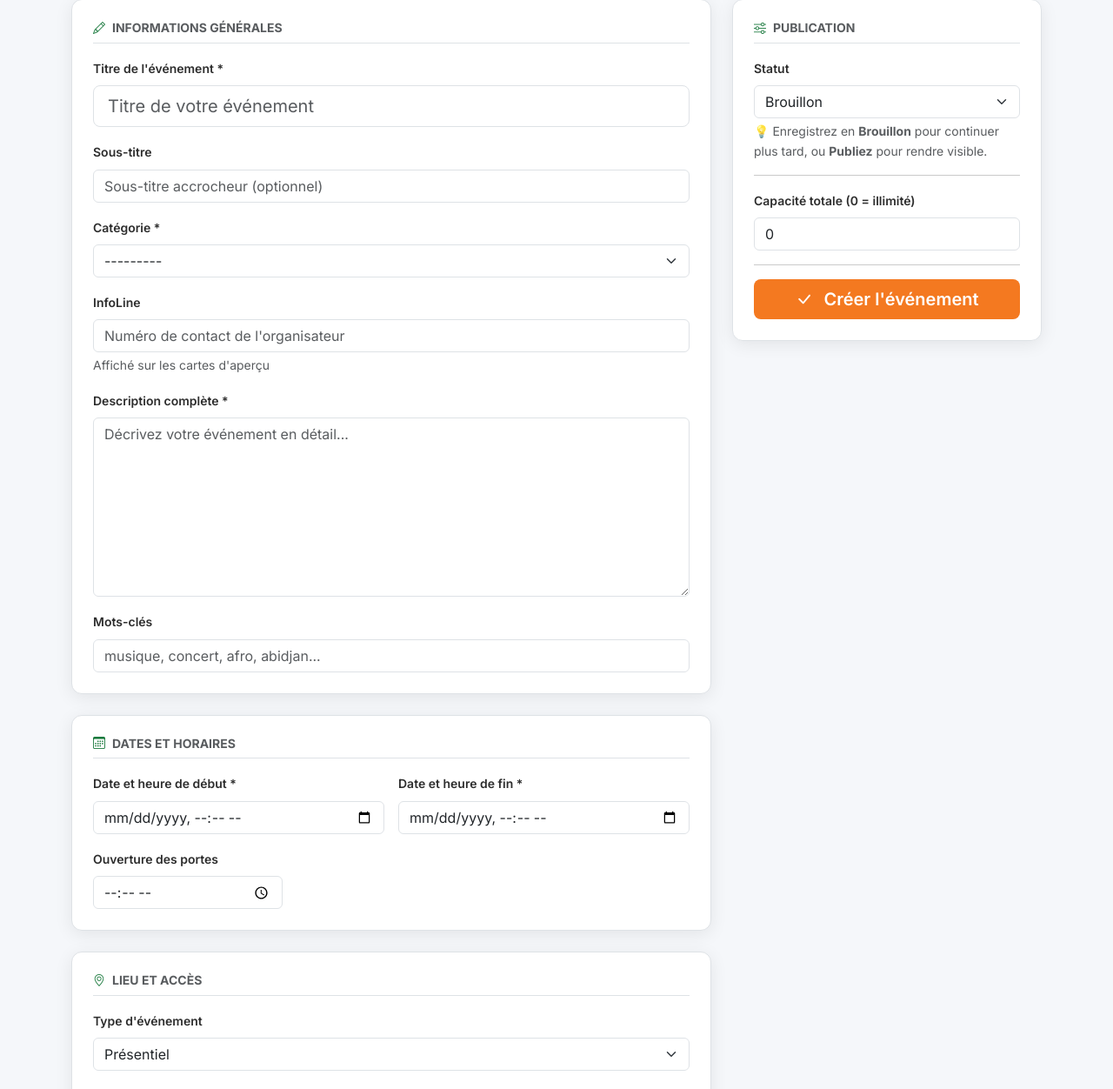
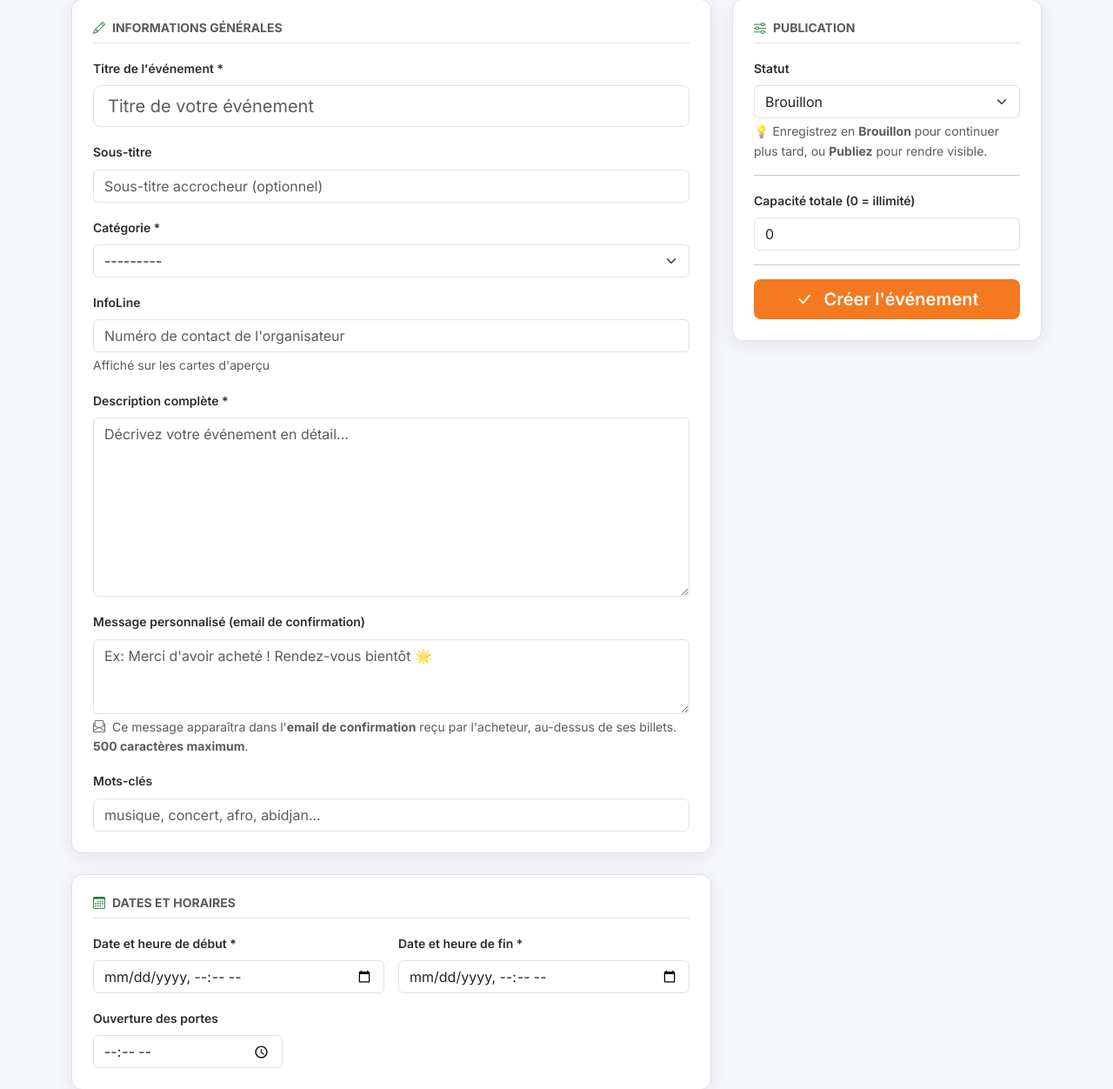
Before and after one commit to sidibeaboubacarsidick6-hub/ivoirpass_v2, a Django app: page /evenements/creer/ in a window 1280 px wide. Shown: the part 177-1429 px from the top of the page at 87% size. Run offline with Django 4.2, Linux system fonts and the light colour scheme; the visitor is signed in with stand-in values (Sample User, id 1); data that the repository does not hold is empty; parts of the project's set-up code (start-up, migrations or seed data) failed here and were passed over.

Commit message:
feat(events): message personnalisé par événement dans les emails billets
Permet à l'organisateur d'ajouter un message libre (500 caractères max)
affiché dans l'email de confirmation d'achat, au-dessus des billets.
Texte simple uniquement — pas de HTML, pas de modification de la
structure du mail (QR, PDF, mentions légales préservés).

- Champ Event.custom_message (TextField, blank, max 500)
- Migration events.0010 (additive)
- Champ ajouté au formulaire de création événement avec help text
- Affichage dans les 2 templates email (guest_ticket_confirmed et
  guest_online_access), versions HTML + TXT
- Bloc conditionnel : masqué si le message est vide
- 11 tests dédiés (modèle, formulaire, rendu HTML + TXT, cas vide)

Décisions verrouillées :
- Par événement (pas global organisateur)
- Emails de billets uniquement (pas les rappels, pas les annulations)
- Texte brut, pas de HTML (sécurité XSS + rendu email cohérent)

```diff
--- a/apps/events/forms.py
+++ b/apps/events/forms.py
@@ -13,7 +13,7 @@ class EventForm(forms.ModelForm):
         model = Event
         fields = [
             'title', 'subtitle', 'category',
-            'description', 'short_description', 'tags',
+            'description', 'short_description', 'custom_message', 'tags',
             'event_type',
             'start_date', 'end_date', 'doors_open',
             'venue_name', 'venue_address', 'venue_city',
@@ -42,6 +42,12 @@ class EventForm(forms.ModelForm):
                 'maxlength': 150,
                 'required': True,
                 'placeholder': "Numéro de contact de l'organisateur",
+            }),
+            'custom_message': forms.Textarea(attrs={
+                'class': 'form-control',
+                'rows': 3,
+                'maxlength': 500,
+                'placeholder': "Ex: Merci d'avoir acheté ! Rendez-vous bientôt 🌟",
             }),
             'tags': forms.TextInput(attrs={
                 'class': 'form-control',
@@ -102,6 +108,7 @@ class EventForm(forms.ModelForm):
             'category':          'Catégorie *',
             'description':       'Description complète *',
             'short_description': 'InfoLine',
+            'custom_message':    'Message personnalisé (email de confirmation)',
             'tags':              'Mots-clés',
             'event_type':        'Type d\'événement',
             'start_date':        'Date et heure de début *',
--- a/apps/events/models.py
+++ b/apps/events/models.py
@@ -95,6 +95,23 @@ class Event(models.Model):
         _('InfoLine'),
         max_length=150,
         help_text="Numéro de contact de l'organisateur"
+    )
+
+    # ============================================
+    # MESSAGE PERSONNALISÉ DANS LES EMAILS DE BILLETS
+    # ============================================
+    # Texte simple uniquement (pas de HTML) — affiché dans le mail de
+    # confirmation d'achat, au-dessus des billets. Optionnel. Voir
+    # templates/notifications/email/guest_ticket_confirmed.html.
+    custom_message = models.TextField(
+        _('message personnalisé'),
+        max_length=500,
+        blank=True,
+        help_text=(
+            "Message optionnel ajouté dans l'email de confirmation d'achat "
+            "de billets. Ex: « Merci d'avoir acheté ! Rendez-vous bientôt 🌟 ». "
+            "Texte simple uniquement (pas de HTML), 500 caractères max."
+        ),
     )
 
     # ============================================
--- a/templates/events/create.html
+++ b/templates/events/create.html
@@ -85,6 +85,23 @@
             {{ form.description }}
             {% if form.description.errors %}
               {% for error in form.description.errors %}
+              <div class="text-danger small mt-1">
+                <i class="bi bi-exclamation-circle me-1"></i>{{ error }}
+              </div>
+              {% endfor %}
+            {% endif %}
+          </div>
+          <div class="mt-3">
+            <label class="form-label fw-semibold small">{{ form.custom_message.label }}</label>
+            {{ form.custom_message }}
+            <div class="text-muted small mt-1">
+              <i class="bi bi-envelope-paper me-1"></i>
+              Ce message apparaîtra dans l'<strong>email de confirmation</strong>
+              reçu par l'acheteur, au-dessus de ses billets.
+              <strong>500 caractères maximum</strong>.
+            </div>
+            {% if form.custom_message.errors %}
+              {% for error in form.custom_message.errors %}
               <div class="text-danger small mt-1">
                 <i class="bi bi-exclamation-circle me-1"></i>{{ error }}
               </div>
```
Also changed, not shown: templates/notifications/email/guest_online_access.html (+13 -0 lines), templates/notifications/email/guest_online_access.txt (+8 -0 lines), templates/notifications/email/guest_ticket_confirmed.html (+13 -0 lines), templates/notifications/email/guest_ticket_confirmed.txt (+7 -0 lines), tests/test_events_custom_message.py (added, +177 -0 lines), apps/events/migrations/0010_event_custom_message.py (added).
